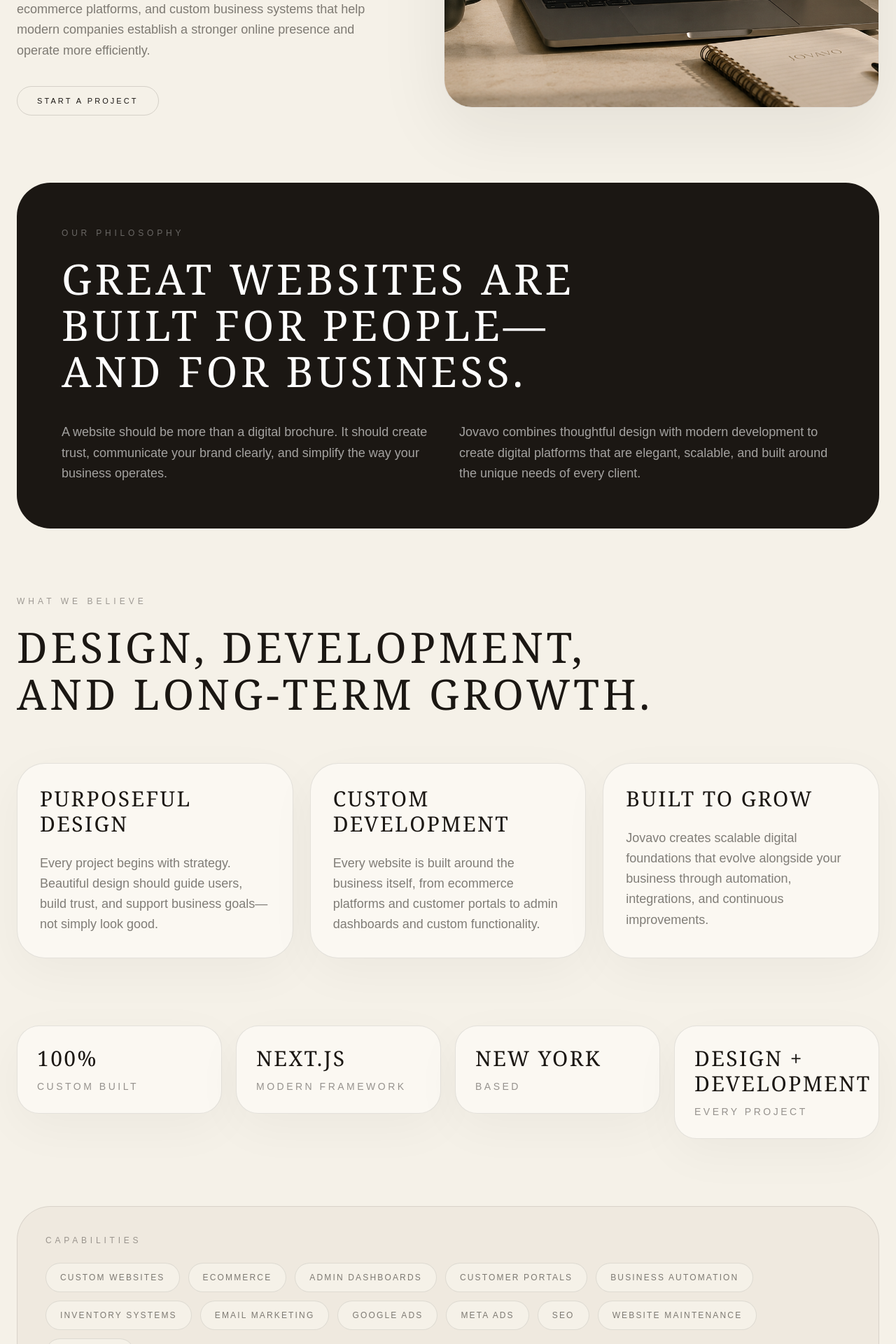
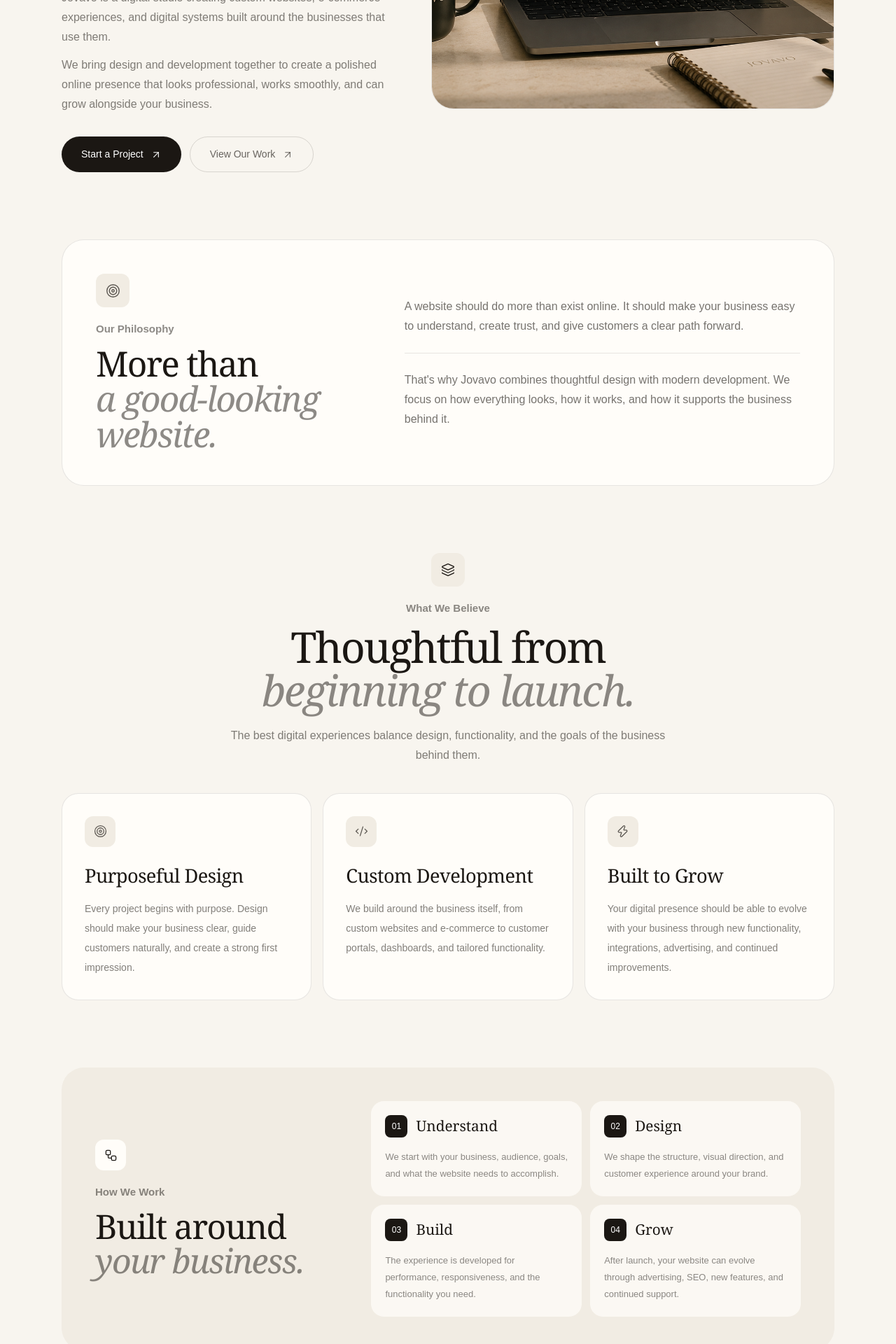
Before and after one commit to Jovavoco/jovavo, a Next.js app: page /about in a window 1280 px wide. Shown: the part 640-2560 px from the top of the page at 70% size. Built offline with nearby package versions, Linux system fonts and the light colour scheme; no server answers.

Commit message:
Update page.tsx

```diff
--- a/app/about/page.tsx
+++ b/app/about/page.tsx
@@ -1,4 +1,23 @@
 import type { Metadata } from "next";
+import Link from "next/link";
+import Reveal from "@/components/Reveal";
+import {
+  ArrowUpRight,
+  BarChart3,
+  Code2,
+  Gauge,
+  Globe2,
+  HeartHandshake,
+  Layers3,
+  Megaphone,
+  MonitorSmartphone,
+  Search,
+  ShoppingBag,
+  Sparkles,
+  Target,
+  Workflow,
+  Zap,
+} from "lucide-react";
 
 export const metadata: Metadata = {
   title: "About Jovavo",
@@ -6,231 +25,459 @@ export const metadata: Metadata = {
     "Learn about Jovavo, our approach to design, development, performance, and building websites that help businesses grow.",
 };
 
-import Link from "next/link";
-import Reveal from "@/components/Reveal";
+/* =========================================================
+   VALUES
+========================================================= */
 
 const values = [
   {
     title: "Purposeful Design",
+    icon: Target,
     description:
-      "Every project begins with strategy. Beautiful design should guide users, build trust, and support business goals—not simply look good.",
+      "Every project begins with purpose. Design should make your business clear, guide customers naturally, and create a strong first impression.",
   },
   {
     title: "Custom Development",
+    icon: Code2,
     description:
-      "Every website is built around the business itself, from ecommerce platforms and customer portals to admin dashboards and custom functionality.",
+      "We build around the business itself, from custom websites and e-commerce to customer portals, dashboards, and tailored functionality.",
   },
   {
     title: "Built to Grow",
+    icon: Zap,
     description:
-      "Jovavo creates scalable digital foundations that evolve alongside your business through automation, integrations, and continuous improvements.",
+      "Your digital presence should be able to evolve with your business through new functionality, integrations, advertising, and continued improvements.",
   },
 ];
 
-const numbers = [
-  ["100%", "Custom Built"],
-  ["Next.js", "Modern Framework"],
-  ["New York", "Based"],
-  ["Design + Development", "Every Project"],
-];
+/* =========================================================
+   CAPABILITIES
+========================================================= */
 
 const capabilities = [
-  "Custom Websites",
-  "Ecommerce",
-  "Admin Dashboards",
-  "Customer Portals",
-  "Business Automation",
-  "Inventory Systems",
-  "Email Marketing",
-  "Google Ads",
-  "Meta Ads",
-  "SEO",
-  "Website Maintenance",
-  "Analytics",
+  {
+    title: "Custom Websites",
+    icon: MonitorSmartphone,
+  },
+  {
+    title: "E-Commerce",
+    icon: ShoppingBag,
+  },
+  {
+    title: "Custom Development",
+    icon: Code2,
+  },
+  {
+    title: "Admin Dashboards",
+    icon: BarChart3,
+  },
+  {
+    title: "Customer Portals",
+    icon: Globe2,
+  },
+  {
+    title: "Business Automation",
+    icon: Workflow,
+  },
+  {
+    title: "Google Ads",
+    icon: Search,
+  },
+  {
+    title: "Meta Ads",
+    icon: Megaphone,
+  },
+  {
+    title: "SEO",
+    icon: Gauge,
+  },
+  {
+    title: "Website Care",
+    icon: HeartHandshake,
+  },
 ];
 
 export default function AboutPage() {
   return (
-    <main className="min-h-screen bg-[#f5f1e8] text-[#1b1713]">
-      <section className="mx-auto max-w-7xl px-6 pt-40 pb-28">
-        {/* Hero */}
+    <main className="min-h-screen overflow-x-hidden bg-[#f8f5ef] text-[#1b1713]">
+      {/* =========================================================
+          HERO
+      ========================================================= */}
 
+      <section className="mx-auto max-w-6xl px-5 pb-20 pt-28 sm:px-6 sm:pb-24 sm:pt-32 md:pt-36">
         <Reveal>
-          <section className="grid gap-16 lg:grid-cols-[0.9fr_1.1fr] lg:items-center">
+          <div className="grid gap-10 lg:grid-cols-[0.9fr_1.1fr] lg:items-center lg:gap-14">
+            {/* HERO CONTENT */}
+
             <div>
-              <p className="mb-6 text-xs uppercase tracking-[0.42em] text-[#1b1713]/40">
+              <div className="mb-5 flex h-12 w-12 items-center justify-center rounded-xl bg-[#1b1713] text-white">
+                <Sparkles size={20} strokeWidth={1.6} />
+              </div>
+
+              <p className="text-[15px] font-semibold text-[#1b1713]/50">
                 About Jovavo
               </p>
 
-              <h1 className="font-serif text-5xl font-light uppercase leading-[1.05] tracking-[0.08em] md:text-7xl">
+              <h1 className="mt-3 max-w-2xl font-serif text-[3rem] font-light leading-[0.98] tracking-[-0.04em] sm:text-[3.8rem] md:text-[4.5rem]">
                 Building digital
                 <br />
                 experiences with
                 <br />
+                <span className="italic text-[#1b1713]/50">
                   intention.
+                </span>
               </h1>
 
-              <p className="mt-8 max-w-xl text-lg leading-relaxed text-[#1b1713]/55">
-                Jovavo is a digital studio focused on creating premium websites,
-                ecommerce platforms, and custom business systems that help
-                modern companies establish a stronger online presence and
-                operate more efficiently.
+              <p className="mt-6 max-w-xl text-[15px] leading-7 text-[#1b1713]/55 sm:text-[16px]">
+                Jovavo is a digital studio creating custom websites,
+                e-commerce experiences, and digital systems built around the
+                businesses that use them.
               </p>
 
+              <p className="mt-3 max-w-xl text-[15px] leading-7 text-[#1b1713]/55 sm:text-[16px]">
+                We bring design and development together to create a polished
+                online presence that looks professional, works smoothly, and
+                can grow alongside your business.
+              </p>
+
+              <div className="mt-8 flex flex-col gap-3 sm:flex-row">
                 <Link
                   href="/contact"
-                className="mt-9 inline-flex w-fit rounded-full border border-[#1b1713]/15 px-7 py-3 text-[11px] uppercase tracking-[0.28em] text-[#1b1713] transition hover:-translate-y-1 hover:bg-[#1b1713] hover:text-white"
+                  className="group inline-flex w-full items-center justify-center gap-2.5 rounded-full bg-[#1b1713] px-7 py-3.5 text-[14px] font-medium text-white transition-all duration-300 hover:-translate-y-0.5 hover:bg-[#302a24] sm:w-auto"
                 >
                   Start a Project
+
+                  <ArrowUpRight
+                    size={16}
+                    strokeWidth={1.6}
+                    className="transition-transform duration-300 group-hover:translate-x-0.5 group-hover:-translate-y-0.5"
+                  />
+                </Link>
+
+                <Link
+                  href="/work"
+                  className="group inline-flex w-full items-center justify-center gap-2.5 rounded-full border border-[#1b1713]/15 px-7 py-3.5 text-[14px] font-medium text-[#1b1713]/65 transition-all duration-300 hover:border-[#1b1713] hover:text-[#1b1713] sm:w-auto"
+                >
+                  View Our Work
+
+                  <ArrowUpRight
+                    size={16}
+                    strokeWidth={1.6}
+                    className="transition-transform duration-300 group-hover:translate-x-0.5 group-hover:-translate-y-0.5"
+                  />
                 </Link>
               </div>
+            </div>
 
-            <div className="overflow-hidden rounded-[2.5rem] border border-[#1b1713]/10 bg-[#fbf8f2] shadow-[0_30px_100px_rgba(27,23,19,0.08)]">
+            {/* HERO IMAGE */}
+
+            <div className="overflow-hidden rounded-[1.6rem] border border-[#1b1713]/10 bg-[#fffdf9] sm:rounded-[2rem]">
               <img
                 src="/images/about/about-hero.jpg"
                 alt="About Jovavo workspace"
-                className="h-[420px] w-full object-cover transition duration-700 hover:scale-105 md:h-[620px]"
+                className="h-[360px] w-full object-cover transition-transform duration-700 hover:scale-[1.02] sm:h-[460px] lg:h-[560px]"
               />
             </div>
+          </div>
+        </Reveal>
       </section>
-        </Reveal>
 
-        {/* Philosophy */}
+      {/* =========================================================
+          PHILOSOPHY
+      ========================================================= */}
 
+      <section className="mx-auto max-w-6xl px-5 pb-20 sm:px-6 md:pb-24">
         <Reveal>
-          <section className="mt-24 rounded-[3rem] bg-[#1b1713] p-10 text-white md:p-16">
-            <p className="mb-6 text-xs uppercase tracking-[0.4em] text-white/35">
+          <div className="overflow-hidden rounded-[1.6rem] border border-[#1b1713]/10 bg-[#fffdf9] p-6 sm:rounded-[2rem] sm:p-8 md:p-10 lg:p-12">
+            <div className="grid gap-10 lg:grid-cols-[0.8fr_1.2fr] lg:gap-16">
+              {/* LEFT */}
+
+              <div>
+                <div className="mb-5 flex h-12 w-12 items-center justify-center rounded-xl bg-[#f1ece3] text-[#1b1713]/70">
+                  <Target size={21} strokeWidth={1.6} />
+                </div>
+
+                <p className="text-[15px] font-semibold text-[#1b1713]/50">
                   Our Philosophy
                 </p>
 
-            <h2 className="max-w-5xl font-serif text-4xl font-light uppercase leading-[1.1] tracking-[0.08em] md:text-6xl">
-              Great websites are
+                <h2 className="mt-3 font-serif text-[2.5rem] font-light leading-[1.02] tracking-[-0.035em] sm:text-[3.1rem]">
+                  More than
                   <br />
-              built for people—
-              <br />
-              and for business.
+                  <span className="italic text-[#1b1713]/50">
+                    a good-looking website.
+                  </span>
                 </h2>
+              </div>
 
-            <div className="mt-10 grid gap-8 md:grid-cols-2">
-              <p className="text-lg leading-relaxed text-white/60">
-                A website should be more than a digital brochure. It should
-                create trust, communicate your brand clearly, and simplify the
-                way your business operates.
+              {/* RIGHT */}
+
+              <div className="flex flex-col justify-center">
+                <p className="text-[16px] leading-7 text-[#1b1713]/60">
+                  A website should do more than exist online. It should make
+                  your business easy to understand, create trust, and give
+                  customers a clear path forward.
                 </p>
 
-              <p className="text-lg leading-relaxed text-white/60">
-                Jovavo combines thoughtful design with modern development to
-                create digital platforms that are elegant, scalable, and built
-                around the unique needs of every client.
+                <div className="my-6 h-px w-full bg-[#1b1713]/10" />
+
+                <p className="text-[16px] leading-7 text-[#1b1713]/60">
+                  That&apos;s why Jovavo combines thoughtful design with modern
+                  development. We focus on how everything looks, how it works,
+                  and how it supports the business behind it.
                 </p>
               </div>
+            </div>
+          </div>
+        </Reveal>
       </section>
-        </Reveal>
 
-        {/* Values */}
+      {/* =========================================================
+          VALUES
+      ========================================================= */}
 
-        <section className="mt-24">
+      <section className="mx-auto max-w-6xl px-5 pb-20 sm:px-6 md:pb-24">
         <Reveal>
-            <p className="mb-6 text-xs uppercase tracking-[0.42em] text-[#1b1713]/40">
+          <div className="mx-auto max-w-4xl text-center">
+            <div className="mx-auto mb-5 flex h-12 w-12 items-center justify-center rounded-xl bg-[#f1ece3] text-[#1b1713]">
+              <Layers3 size={20} strokeWidth={1.6} />
+            </div>
+
+            <p className="text-[15px] font-semibold text-[#1b1713]/50">
               What We Believe
             </p>
 
-            <h2 className="max-w-5xl font-serif text-4xl font-light uppercase leading-[1.12] tracking-[0.08em] md:text-6xl">
-              Design, development,
+            <h2 className="mt-3 font-serif text-[2.6rem] font-light leading-[1.02] tracking-[-0.035em] sm:text-[3.3rem] md:text-[3.8rem]">
+              Thoughtful from
               <br />
-              and long-term growth.
+              <span className="italic text-[#1b1713]/50">
+                beginning to launch.
+              </span>
             </h2>
+
+            <p className="mx-auto mt-5 max-w-2xl text-[15px] leading-7 text-[#1b1713]/55 sm:text-[16px]">
+              The best digital experiences balance design, functionality, and
+              the goals of the business behind them.
+            </p>
+          </div>
         </Reveal>
 
-          <div className="mt-16 grid gap-6 md:grid-cols-3">
-            {values.map((value, index) => (
-              <Reveal key={value.title} delay={index * 120}>
-                <div className="h-full rounded-[2.5rem] border border-[#1b1713]/10 bg-[#fbf8f2] p-8 shadow-[0_20px_70px_rgba(27,23,19,0.04)] transition-all duration-500 hover:-translate-y-1 hover:bg-white hover:shadow-[0_35px_100px_rgba(27,23,19,0.08)]">
-                  <h3 className="font-serif text-3xl font-light uppercase tracking-[0.08em]">
+        <div className="mt-10 grid gap-4 md:grid-cols-3">
+          {values.map((value, index) => {
+            const Icon = value.icon;
+
+            return (
+              <Reveal key={value.title} delay={index * 90}>
+                <div className="h-full rounded-[1.5rem] border border-[#1b1713]/10 bg-[#fffdf9] p-6 transition-all duration-300 hover:-translate-y-1 hover:border-[#1b1713]/15 sm:p-7 md:p-8">
+                  <div className="flex h-11 w-11 items-center justify-center rounded-xl bg-[#f1ece3] text-[#1b1713]/70">
+                    <Icon size={19} strokeWidth={1.6} />
+                  </div>
+
+                  <h3 className="mt-6 font-serif text-[1.7rem] font-light leading-tight tracking-[-0.02em]">
                     {value.title}
                   </h3>
 
-                  <p className="mt-6 text-lg leading-relaxed text-[#1b1713]/55">
+                  <p className="mt-4 text-[14px] leading-7 text-[#1b1713]/55">
                     {value.description}
                   </p>
                 </div>
               </Reveal>
-            ))}
+            );
+          })}
         </div>
       </section>
 
-        {/* Stats */}
+      {/* =========================================================
+          HOW WE WORK
+      ========================================================= */}
 
-        <section className="mt-24 grid gap-5 md:grid-cols-4">
-          {numbers.map(([value, label], index) => (
-            <Reveal key={value} delay={index * 120}>
-              <div className="rounded-[2rem] border border-[#1b1713]/10 bg-[#fbf8f2] p-7 shadow-[0_20px_70px_rgba(27,23,19,0.04)]">
-                <h2 className="font-serif text-3xl font-light uppercase tracking-[0.08em]">
-                  {value}
+      <section className="mx-auto max-w-6xl px-5 pb-20 sm:px-6 md:pb-24">
+        <Reveal>
+          <div className="rounded-[1.6rem] bg-[#f1ece3] p-6 sm:rounded-[2rem] sm:p-8 md:p-10 lg:p-12">
+            <div className="grid gap-10 lg:grid-cols-[0.7fr_1.3fr] lg:items-center lg:gap-16">
+              <div>
+                <div className="mb-5 flex h-11 w-11 items-center justify-center rounded-xl bg-[#fffdf9] text-[#1b1713]">
+                  <Workflow size={19} strokeWidth={1.6} />
+                </div>
+
+                <p className="text-[15px] font-semibold text-[#1b1713]/50">
+                  How We Work
+                </p>
+
+                <h2 className="mt-3 font-serif text-[2.4rem] font-light leading-[1.03] tracking-[-0.03em] sm:text-[3rem]">
+                  Built around
+                  <br />
+                  <span className="italic text-[#1b1713]/50">
+                    your business.
+                  </span>
                 </h2>
+              </div>
 
-                <p className="mt-3 text-sm uppercase tracking-[0.25em] text-[#1b1713]/45">
-                  {label}
+              <div className="grid gap-3 sm:grid-cols-2">
+                {[
+                  {
+                    number: "01",
+                    title: "Understand",
+                    description:
+                      "We start with your business, audience, goals, and what the website needs to accomplish.",
+                  },
+                  {
+                    number: "02",
+                    title: "Design",
+                    description:
+                      "We shape the structure, visual direction, and customer experience around your brand.",
+                  },
+                  {
+                    number: "03",
+                    title: "Build",
+                    description:
+                      "The experience is developed for performance, responsiveness, and the functionality you need.",
+                  },
+                  {
+                    number: "04",
+                    title: "Grow",
+                    description:
+                      "After launch, your website can evolve through advertising, SEO, new features, and continued support.",
+                  },
+                ].map((step) => (
+                  <div
+                    key={step.number}
+                    className="rounded-[1.15rem] bg-[#fffdf9]/75 p-5"
+                  >
+                    <div className="flex items-center gap-3">
+                      <span className="flex h-8 w-8 items-center justify-center rounded-lg bg-[#1b1713] text-[12px] font-medium text-white">
+                        {step.number}
+                      </span>
+
+                      <h3 className="font-serif text-[1.3rem] font-light">
+                        {step.title}
+                      </h3>
+                    </div>
+
+                    <p className="mt-4 text-[13px] leading-6 text-[#1b1713]/50">
+                      {step.description}
                     </p>
                   </div>
+                ))}
+              </div>
+            </div>
+          </div>
         </Reveal>
-          ))}
       </section>
 
-        {/* Capabilities */}
+      {/* =========================================================
+          CAPABILITIES
+      ========================================================= */}
 
+      <section className="mx-auto max-w-6xl px-5 pb-20 sm:px-6 md:pb-24">
         <Reveal>
-          <section className="mt-24 rounded-[3rem] border border-[#1b1713]/10 bg-[#efe9df] p-10">
-            <p className="mb-6 text-xs uppercase tracking-[0.4em] text-[#1b1713]/40">
+          <div className="overflow-hidden rounded-[1.6rem] border border-[#1b1713]/10 bg-[#fffdf9] p-6 sm:rounded-[2rem] sm:p-8 md:p-10 lg:p-12">
+            <div className="grid gap-8 border-b border-[#1b1713]/10 pb-8 md:grid-cols-[0.8fr_1.2fr] md:items-end md:pb-10">
+              <div>
+                <div className="mb-5 flex h-11 w-11 items-center justify-center rounded-xl bg-[#f1ece3] text-[#1b1713]/70">
+                  <Globe2 size={19} strokeWidth={1.6} />
+                </div>
+
+                <p className="text-[15px] font-semibold text-[#1b1713]/50">
                   Capabilities
                 </p>
 
-            <div className="flex flex-wrap gap-3">
-              {capabilities.map((service) => (
-                <span
-                  key={service}
-                  className="rounded-full border border-[#1b1713]/10 bg-[#f5f1e8] px-5 py-3 text-xs uppercase tracking-[0.18em] text-[#1b1713]/55"
-                >
-                  {service}
+                <h2 className="mt-3 font-serif text-[2.4rem] font-light leading-[1.03] tracking-[-0.03em] sm:text-[3rem]">
+                  From the website
+                  <br />
+                  <span className="italic text-[#1b1713]/50">
+                    to what powers it.
                   </span>
-              ))}
+                </h2>
               </div>
-          </section>
-        </Reveal>
 
-        {/* CTA */}
-
-        <Reveal>
-          <section className="mt-24 rounded-[3rem] bg-[#1b1713] p-10 text-white md:p-16">
-            <div className="grid gap-10 md:grid-cols-[1fr_auto] md:items-end">
-              <div>
-                <p className="mb-5 text-xs uppercase tracking-[0.4em] text-white/35">
-                  Let's Build Together
-                </p>
-
-                <h2 className="max-w-4xl font-serif text-4xl font-light uppercase leading-[1.1] tracking-[0.08em] md:text-6xl">
-                  Every great project
-                  <br />
-                  starts with a
-                  <br />
-                  conversation.
-                </h2>
-
-                <p className="mt-6 max-w-2xl leading-relaxed text-white/60">
-                  Whether you're launching a new business or modernizing an
-                  existing one, Jovavo can help turn your vision into a polished
-                  digital experience.
+              <p className="max-w-xl text-[15px] leading-7 text-[#1b1713]/55 md:justify-self-end">
+                Projects can range from a focused business website to a
+                complete digital platform with e-commerce, custom systems,
+                marketing, and ongoing support.
               </p>
             </div>
 
+            <div className="mt-8 grid gap-2.5 sm:grid-cols-2 lg:grid-cols-5">
+              {capabilities.map(({ title, icon: Icon }) => (
+                <div
+                  key={title}
+                  className="flex items-center gap-3 rounded-xl bg-[#f8f5ef] px-4 py-3.5"
+                >
+                  <div className="flex h-8 w-8 shrink-0 items-center justify-center rounded-lg bg-[#fffdf9] text-[#1b1713]/55">
+                    <Icon size={15} strokeWidth={1.6} />
+                  </div>
+
+                  <span className="text-[13px] font-medium leading-5 text-[#1b1713]/60">
+                    {title}
+                  </span>
+                </div>
+              ))}
+            </div>
+
+            <div className="mt-8">
+              <Link
+                href="/services"
+                className="group inline-flex items-center gap-2 text-[14px] font-semibold text-[#1b1713]/65 transition-colors hover:text-[#1b1713]"
+              >
+                Explore All Services
+
+                <ArrowUpRight
+                  size={15}
+                  strokeWidth={1.6}
+                  className="transition-transform duration-300 group-hover:translate-x-0.5 group-hover:-translate-y-0.5"
+                />
+              </Link>
+            </div>
+          </div>
+        </Reveal>
+      </section>
+
+      {/* =========================================================
+          FINAL CTA
+      ========================================================= */}
+
+      <section className="mx-auto max-w-6xl px-5 pb-24 sm:px-6 md:pb-28">
+        <Reveal>
+          <div className="overflow-hidden rounded-[1.6rem] border border-[#1b1713]/10 bg-[#fffdf9] px-6 py-12 text-center sm:rounded-[2rem] sm:px-10 sm:py-14 md:px-14 md:py-16">
+            <div className="mx-auto mb-5 flex h-11 w-11 items-center justify-center rounded-xl bg-[#1b1713] text-white">
+              <ArrowUpRight size={18} strokeWidth={1.6} />
+            </div>
+
+            <p className="text-[15px] font-semibold text-[#1b1713]/45">
+              Let&apos;s Build Together
+            </p>
+
+            <h2 className="mx-auto mt-3 max-w-4xl font-serif text-[2.5rem] font-light leading-[1.03] tracking-[-0.03em] sm:text-[3.1rem] md:text-[3.7rem]">
+              Every great project starts
+              <br className="hidden sm:block" />
+              {" "}with a{" "}
+              <span className="italic text-[#1b1713]/50">
+                conversation.
+              </span>
+            </h2>
+
+            <p className="mx-auto mt-5 max-w-2xl text-[15px] leading-7 text-[#1b1713]/55 sm:text-[16px]">
+              Whether you&apos;re launching something new or improving an
+              existing digital presence, tell us what you&apos;re looking to
+              build.
+            </p>
+
+            <div className="mt-8">
               <Link
                 href="/contact"
-                className="inline-flex w-fit rounded-full bg-white px-7 py-3 text-[11px] uppercase tracking-[0.28em] text-[#1b1713] transition hover:-translate-y-1 hover:bg-white/90"
+                className="group inline-flex w-full items-center justify-center gap-2.5 rounded-full bg-[#1b1713] px-7 py-3.5 text-[14px] font-medium text-white transition-all duration-300 hover:-translate-y-0.5 hover:bg-[#302a24] sm:w-auto"
               >
                 Start a Project
+
+                <ArrowUpRight
+                  size={16}
+                  strokeWidth={1.6}
+                  className="transition-transform duration-300 group-hover:translate-x-0.5 group-hover:-translate-y-0.5"
+                />
               </Link>
             </div>
-          </section>
+          </div>
         </Reveal>
       </section>
     </main>
```
Lines whose indentation alone changed are shown as unchanged.
